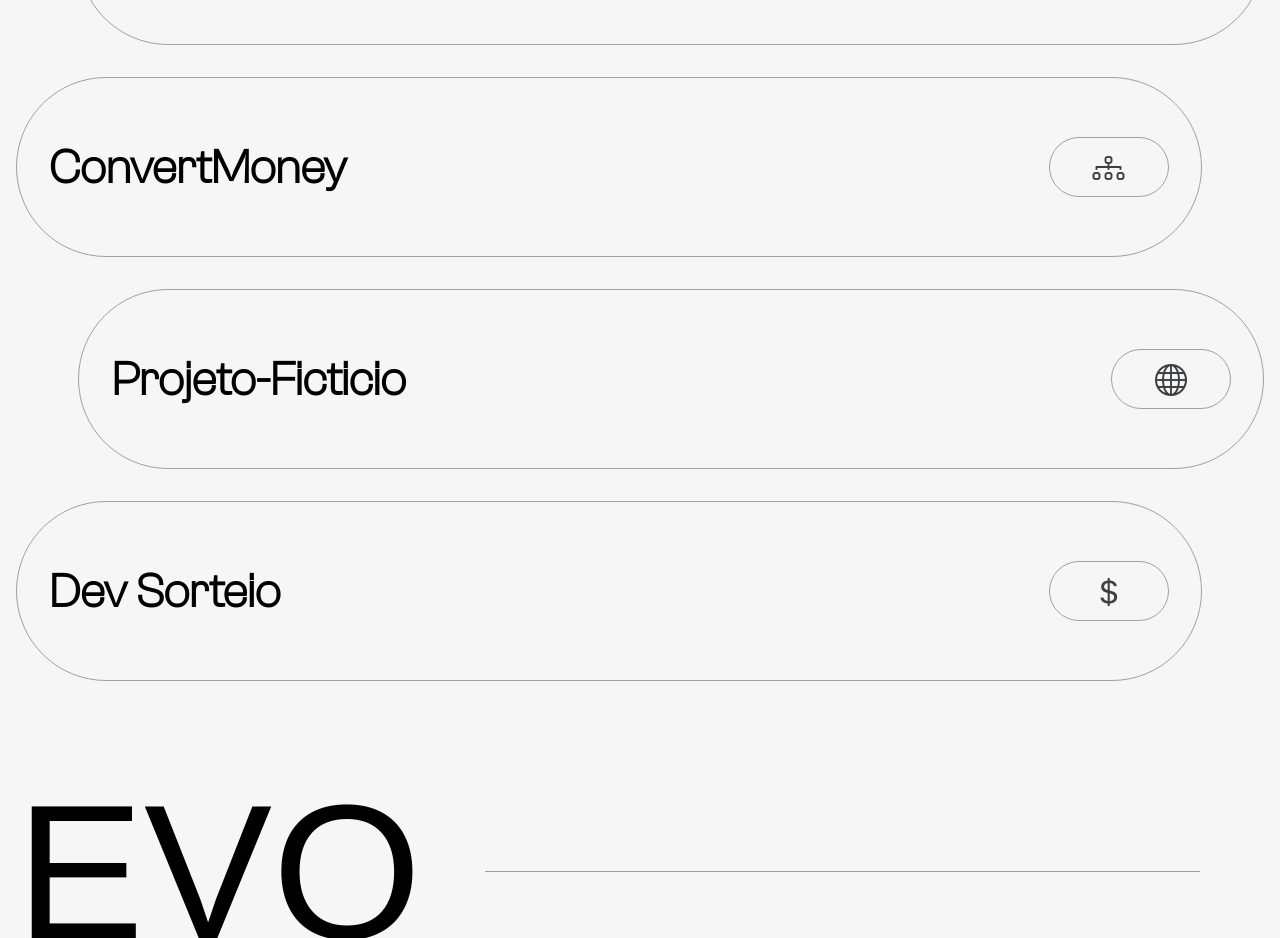
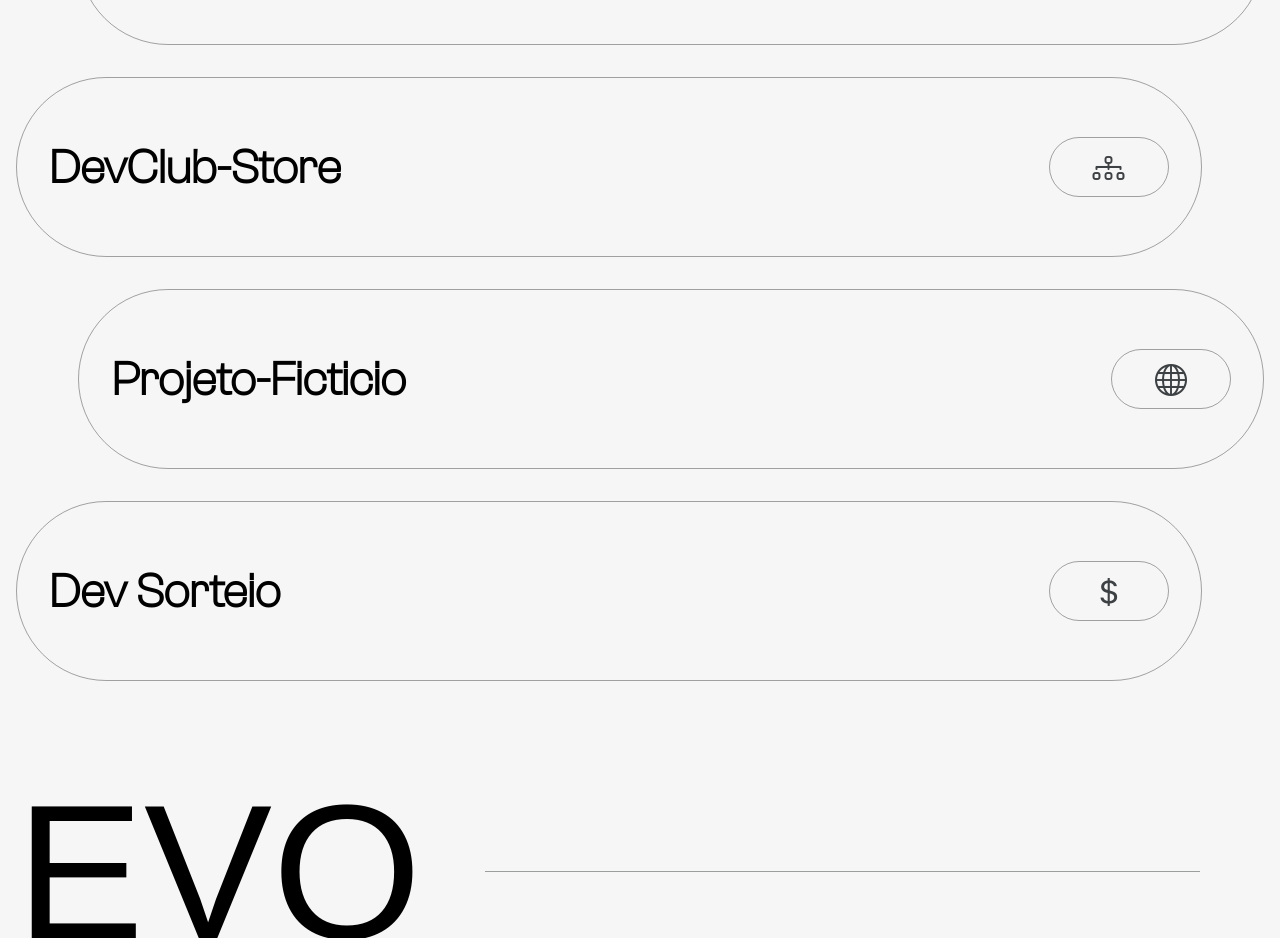
Before and after one commit to jhonatan583/Meu-Portfolio, a plain HTML site: page index.html in a window 1280 px wide. Shown: the part 2880-3818 px from the top of the page. Drawn offline with nearby package versions, Linux system fonts and the light colour scheme; a web font is replaced by a local one.

Commit message:
Novo projeto add

```diff
--- a/index.html
+++ b/index.html
@@ -200,10 +200,10 @@
                     </a>
 
                     <div class="card-servicos" data-aos="fade-left" data-aos-delay="400" data-aos-duration="1000">
-                        <a href="https://convertmooney.netlify.app/"
+                        <a href="https://devclub-storee.netlify.app/"
                             style="color: black; display: flex; justify-content: space-between; align-items: center; text-decoration: none; height: 100%; width: 100%;">
                             <div class="card-titulo">
-                                <h1>ConvertMoney</h1>
+                                <h1>DevClub-Store</h1>
                             </div>
                             <div class="card-icon"><i class="bi bi-diagram-3"></i></div>
                         </a>
```
